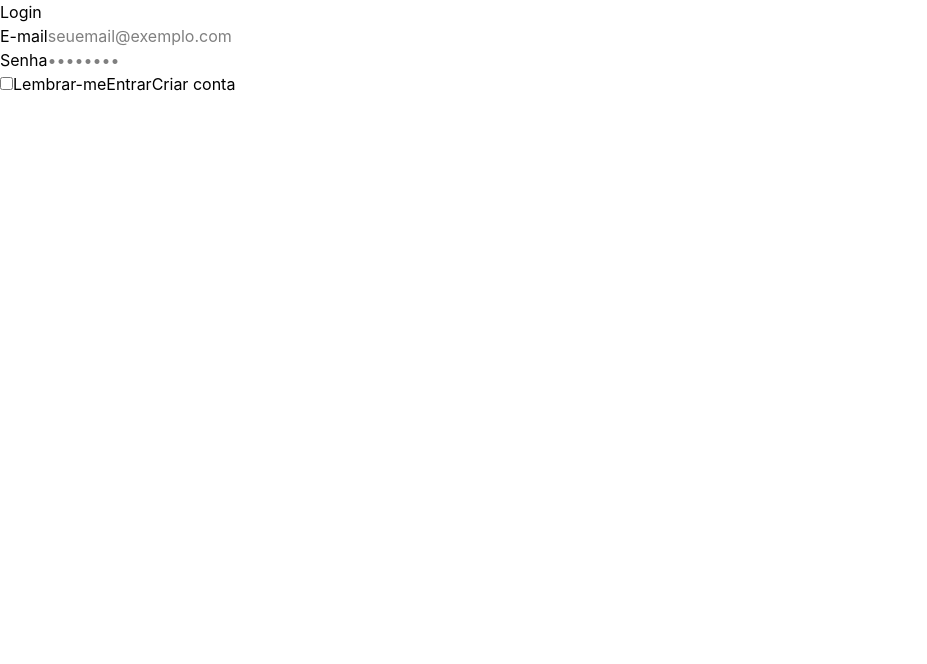
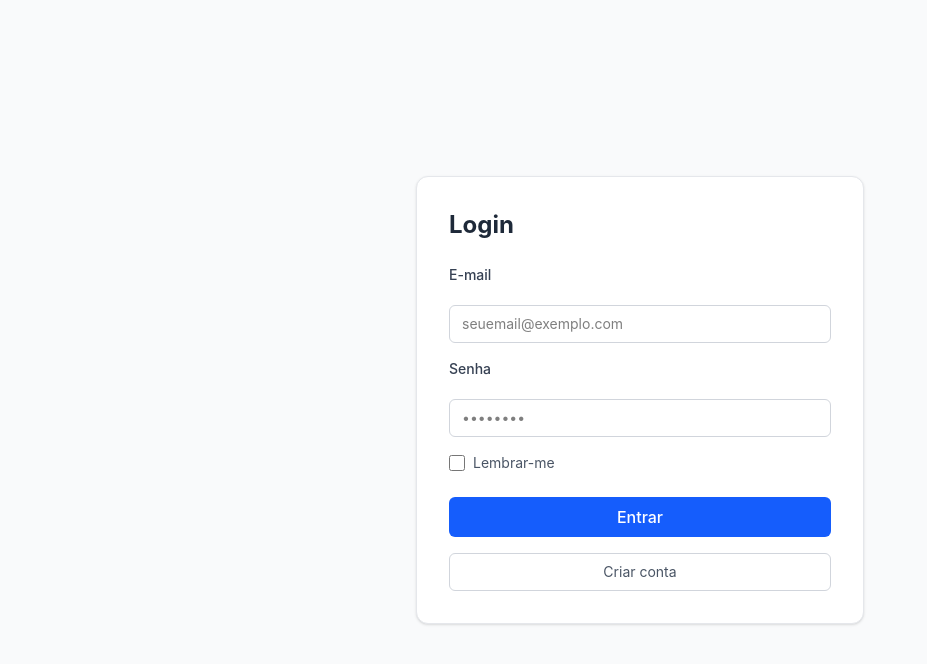
Before and after one commit to ApenasGui/trabalho-frontend, a React (Vite) app: page /login in a window 1280 px wide. Shown: the top 664 px of the page, without its empty margins (0-927 px from the left). Built offline with nearby package versions, Linux system fonts and the light colour scheme.

Commit message:
refatora o login e adiciona a estilização

```diff
--- a/src/App.jsx
+++ b/src/App.jsx
@@ -6,6 +6,7 @@ import Login from "./pages/Login";
 import Cadastro from "./pages/Cadastro";
 import Listagem from "./pages/Listagem";
 import AluguelUsuario from "./pages/AluguelUsuario";
+import CadastroUsuario from "./pages/CadastroUsuario";
 
 export default function App() {
 
@@ -23,6 +24,7 @@ export default function App() {
         ) : (
           <>
             <Route path="login" element={<Login />} />
+            <Route path="cadastro-usuario" element={<CadastroUsuario />} />
           </>
         )}
       </Routes>
--- a/src/components/Menu.jsx
+++ b/src/components/Menu.jsx
@@ -1,27 +1,27 @@
 import { useAuth } from "../contexts/AuthContext";
-import { Link, NavLink } from "react-router-dom";
+import { NavLink, useNavigate } from "react-router-dom";
 
-export default function Menu(){
-    const { usuario } = useAuth();
+export default function Menu() {
+  const { usuario, logout } = useAuth();
+  const navigate = useNavigate();
 
-    return <nav>
-        <h1>Bem vindo, {usuario.nome} !</h1>
-        <ul>
-            <li>
-                <NavLink to="/">Home</NavLink>
-            </li>
-            <li>
-                <NavLink to="/listagem">Listagem</NavLink>
-            </li>
-            <li>
-                <NavLink to="/cadastro">Cadastro</NavLink>
-            </li>
-            <li>
-                <Link to="/login">Login</Link>
-            </li>
-            <li>
-                <Link to="/meus-alugueis">Meus aluguéis</Link>
-            </li>
-        </ul>
+  const handleLogout = () => {
+    logout();
+    navigate("/login");
+  };
+
+  return (
+    <nav>
+      <h1>Bem vindo, {usuario?.nome}!</h1>
+      <ul>
+        <li><NavLink to="/">Home</NavLink></li>
+        <li><NavLink to="/listagem">Listagem</NavLink></li>
+        <li><NavLink to="/cadastro">Cadastro</NavLink></li>
+        <li><NavLink to="/meus-alugueis">Meus aluguéis</NavLink></li>
+        <li>
+          <button type="button" onClick={handleLogout}>Sair</button>
+        </li>
+      </ul>
     </nav>
+  );
 }
--- a/src/pages/Cadastro.jsx
+++ b/src/pages/Cadastro.jsx
@@ -106,37 +106,37 @@ export default function Cadastro() {
 
       <form onSubmit={handleSubmit} noValidate className="flex flex-col gap-4">
 
-        <div>
+        <>
           <label className="block text-sm font-medium text-gray-700 mb-1">Título</label>
           <input type="text" name="titulo" placeholder="Ex: God of War"
             value={formData.titulo} onChange={handleChange} onBlur={handleBlur}
             className={inputClass("titulo")} />
           {touched.titulo && erros.titulo && <span className="text-red-500 text-xs mt-1">{erros.titulo}</span>}
-        </div>
+        </>
 
-        <div>
+        <>
           <label className="block text-sm font-medium text-gray-700 mb-1">Gênero</label>
           <input type="text" name="genero" placeholder="Ex: Ação"
             value={formData.genero} onChange={handleChange} onBlur={handleBlur}
             className={inputClass("genero")} />
           {touched.genero && erros.genero && <span className="text-red-500 text-xs mt-1">{erros.genero}</span>}
-        </div>
+        </>
 
-        <div>
+        <>
           <label className="block text-sm font-medium text-gray-700 mb-1">Quantidade</label>
           <input type="number" name="quantidade" placeholder="Ex: 3"
             value={formData.quantidade} onChange={handleChange} onBlur={handleBlur}
             className={inputClass("quantidade")} />
           {touched.quantidade && erros.quantidade && <span className="text-red-500 text-xs mt-1">{erros.quantidade}</span>}
-        </div>
+        </>
 
-        <div>
+        <>
           <label className="block text-sm font-medium text-gray-700 mb-1">Plataforma</label>
           <input type="text" name="plataforma" placeholder="Ex: PS5"
             value={formData.plataforma} onChange={handleChange} onBlur={handleBlur}
             className={inputClass("plataforma")} />
           {touched.plataforma && erros.plataforma && <span className="text-red-500 text-xs mt-1">{erros.plataforma}</span>}
-        </div>
+        </>
 
         <div className="flex items-center gap-2 text-sm text-gray-600">
           <input type="checkbox" name="disponivel" id="disponivel"
--- a/src/pages/Login.jsx
+++ b/src/pages/Login.jsx
@@ -26,9 +26,7 @@ export default function Login() {
   const handleChange = (e) => {
     const { name, value, type, checked } = e.target;
     const novoValor = type === "checkbox" ? checked : value;
-
     setFormData({ ...formData, [name]: novoValor });
-
     if (touched[name] && name !== "lembrarMe") {
       setErros((prev) => ({ ...prev, [name]: validarCampo(name, novoValor) }));
     }
@@ -46,12 +44,10 @@ export default function Login() {
     const campos = ["email", "senha"];
     const novosErros = {};
     const todosTocados = {};
-
     campos.forEach((name) => {
       todosTocados[name] = true;
       novosErros[name] = validarCampo(name, formData[name]);
     });
-
     setTouched(todosTocados);
     setErros(novosErros);
     return Object.values(novosErros).every((e) => e === "");
@@ -61,7 +57,6 @@ export default function Login() {
     e.preventDefault();
     setErroApi("");
     if (!validarTodos()) return;
-
     setCarregando(true);
     try {
       const usuario = await autenticar(formData.email, formData.senha);
@@ -74,57 +69,60 @@ export default function Login() {
     }
   };
 
+  const inputClass = (name) =>
+    `w-full border rounded-md px-3 py-2 text-sm focus:outline-none focus:ring-2 transition-colors ${
+      touched[name] && erros[name]
+        ? "border-red-400 focus:ring-red-200"
+        : touched[name]
+        ? "border-green-400 focus:ring-green-200"
+        : "border-gray-300 focus:ring-blue-200"
+    }`;
+
   return (
+    <div className="min-h-screen flex items-center justify-center bg-gray-50">
+      <div className="bg-white border border-gray-200 rounded-xl shadow-sm p-8 w-full max-w-md">
+        <h1 className="text-2xl font-bold text-gray-800 mb-6">Login</h1>
+
+        <form onSubmit={handleSubmit} noValidate className="flex flex-col gap-4">
           <>
-      <h1>Login</h1>
+            <label className="block text-sm font-medium text-gray-700 mb-1">E-mail</label>
+            <input type="email" name="email" placeholder="seuemail@exemplo.com"
+              value={formData.email} onChange={handleChange} onBlur={handleBlur}
+              className={inputClass("email")} />
+            {touched.email && erros.email && (
+              <span className="text-red-500 text-xs mt-1 block">{erros.email}</span>
+            )}
+          </>
 
-      <form onSubmit={handleSubmit} noValidate>
-        <section>
-          <label>E-mail</label>
-          <input
-            type="email"
-            name="email"
-            placeholder="seuemail@exemplo.com"
-            value={formData.email}
-            onChange={handleChange}
-            onBlur={handleBlur}
-          />
-          {touched.email && erros.email && <span>{erros.email}</span>}
-        </section>
+          <>
+            <label className="block text-sm font-medium text-gray-700 mb-1">Senha</label>
+            <input type="password" name="senha" placeholder="••••••••"
+              value={formData.senha} onChange={handleChange} onBlur={handleBlur}
+              className={inputClass("senha")} />
+            {touched.senha && erros.senha && (
+              <span className="text-red-500 text-xs mt-1 block">{erros.senha}</span>
+            )}
+          </>
 
-        <section>
-          <label>Senha</label>
-          <input
-            type="password"
-            name="senha"
-            placeholder="••••••••"
-            value={formData.senha}
-            onChange={handleChange}
-            onBlur={handleBlur}
-          />
-          {touched.senha && erros.senha && <span>{erros.senha}</span>}
-        </section>
-
-        <label>
-          <input
-            type="checkbox"
-            name="lembrarMe"
-            checked={formData.lembrarMe}
-            onChange={handleChange}
-          />
+          <label className="flex items-center gap-2 text-sm text-gray-600 cursor-pointer">
+            <input type="checkbox" name="lembrarMe" checked={formData.lembrarMe}
+              onChange={handleChange} className="w-4 h-4" />
             Lembrar-me
           </label>
 
-        {erroApi && <p>{erroApi}</p>}
+          {erroApi && <p className="text-red-500 text-sm">{erroApi}</p>}
 
-        <button type="submit" disabled={carregando}>
+          <button type="submit" disabled={carregando}
+            className="bg-blue-600 text-white py-2 rounded-md hover:bg-blue-700 disabled:opacity-60 transition-colors font-medium mt-2">
             {carregando ? "Entrando..." : "Entrar"}
           </button>
 
-        <button type="button" onClick={() => navigate("/registrar")}>
+          <button type="button" onClick={() => navigate("/cadastro-usuario")}
+            className="border border-gray-300 text-gray-600 py-2 rounded-md hover:bg-gray-50 transition-colors text-sm">
             Criar conta
           </button>
         </form>
-    </>
+      </div>
+    </div>
   );
 }
```
Lines whose indentation alone changed are shown as unchanged.
